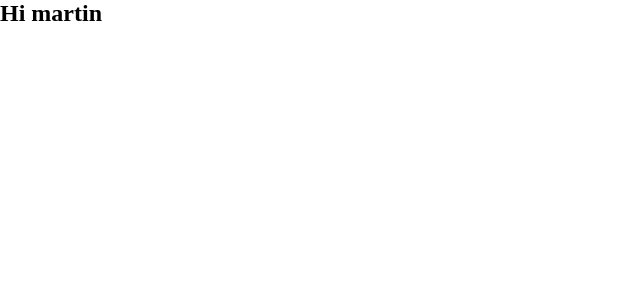
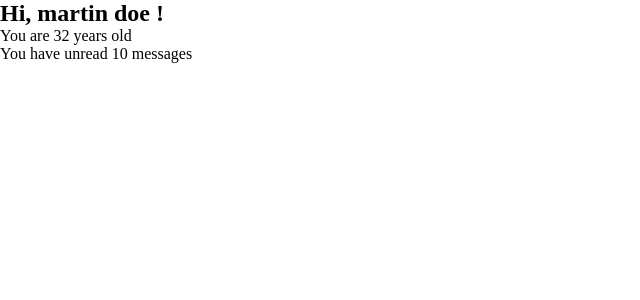
Before and after one commit to lostmart/saas-react-typescript, a React (Create React App) app: page / in a window 1280 px wide. Shown: the top 300 px of the page, without its empty margins (0-640 px from the left). Built offline with nearby package versions, Linux system fonts and the light colour scheme.

Commit message:
new user prop as an object

```diff
--- a/src/App.tsx
+++ b/src/App.tsx
@@ -2,9 +2,16 @@ import './css/App.css'
 import { Greet } from './components/Greet'
 
 function App() {
+	const user_one = {
+		f_name: 'martin',
+		l_name: 'doe',
+		age: 32,
+		messages: 10,
+		admin: true,
+	}
 	return (
 		<div className="App">
-			<Greet userName='martin' />
+			<Greet userData={user_one} />
 		</div>
 	)
 }
--- a/src/components/Greet.tsx
+++ b/src/components/Greet.tsx
@@ -1,9 +1,17 @@
 import User from '../types/User'
 
-export const Greet = (props: User) => {
+export const Greet = ({ userData }: User) => {
 	return (
 		<div>
-			<h2>Hi {props.userName}</h2>
+			<h2>
+				Hi, {userData.f_name} {userData.l_name} !
+			</h2>
+			<p>You are {userData.age} years old </p>
+			<p>You have unread {userData.messages} messages</p>
 		</div>
 	)
 }
+
+Greet.defaultProps = {
+	userData: null,
+}
```
Also changed, not shown: src/types/User.ts (+7 -2 lines).
